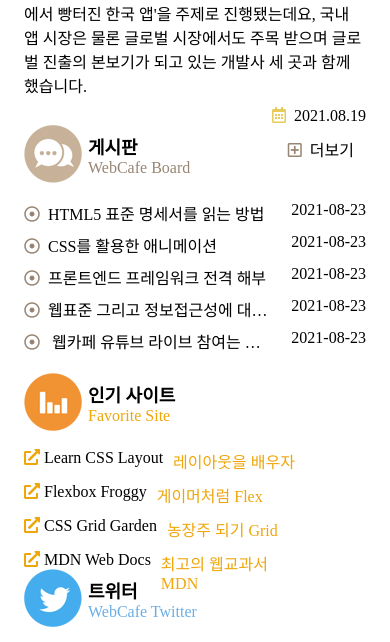
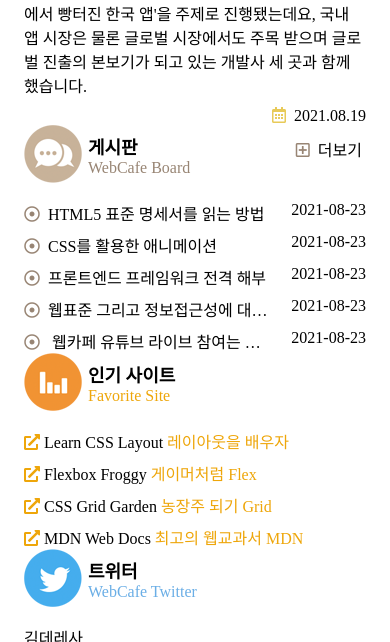
Before and after one commit to chjy0202/connectTo, a website: page RWD/index.html in a window 390 px wide. Shown: the part 1189-1831 px from the top of the page. Drawn offline with Linux system fonts and the light colour scheme; a web font is replaced by a local one.

Commit message:
인기사이트 디자인 완성 및 게시판 디자인 수정

```diff
--- a/RWD/css/index.css
+++ b/RWD/css/index.css
@@ -250,21 +250,15 @@ input[type="search"]{
   top: 0;
   right: 0;
   padding: var(--spacing-sm);
-  transform: translateX(var(--spaceing-xs));
+  transform: translateX(var(--spacing-xs));
 }
 
 
 
 
 /* 공통 인기사이트 */
-.favorite{
-  margin-top: var(--spacing-md);
-}
-
-.favorite__list{
-  display: flex;
-  flex-flow: column nowrap;
-  gap: var(--spacing-base);
+.favorite__item{
+  margin-top: var(--spacing-xs);
 }
 
 
@@ -378,19 +372,12 @@ input[type="search"]{
   }
 
   /* 모바일 인기사이트 */
-  .favorite__link{
-    position: relative;
-  }
 
   .favorite__link::after{
     content: attr(data-tooltip);
-    position: absolute;
+    margin-left: var(--spaceing-xs);
     color: var(--accent-favorite);
-    width: 100%;
-    height: 100%;
-    top: 0px;
-    left: auto;
-    margin-left: 10px;
+    font-size: var(--text--sm);
 }
 
 
```
